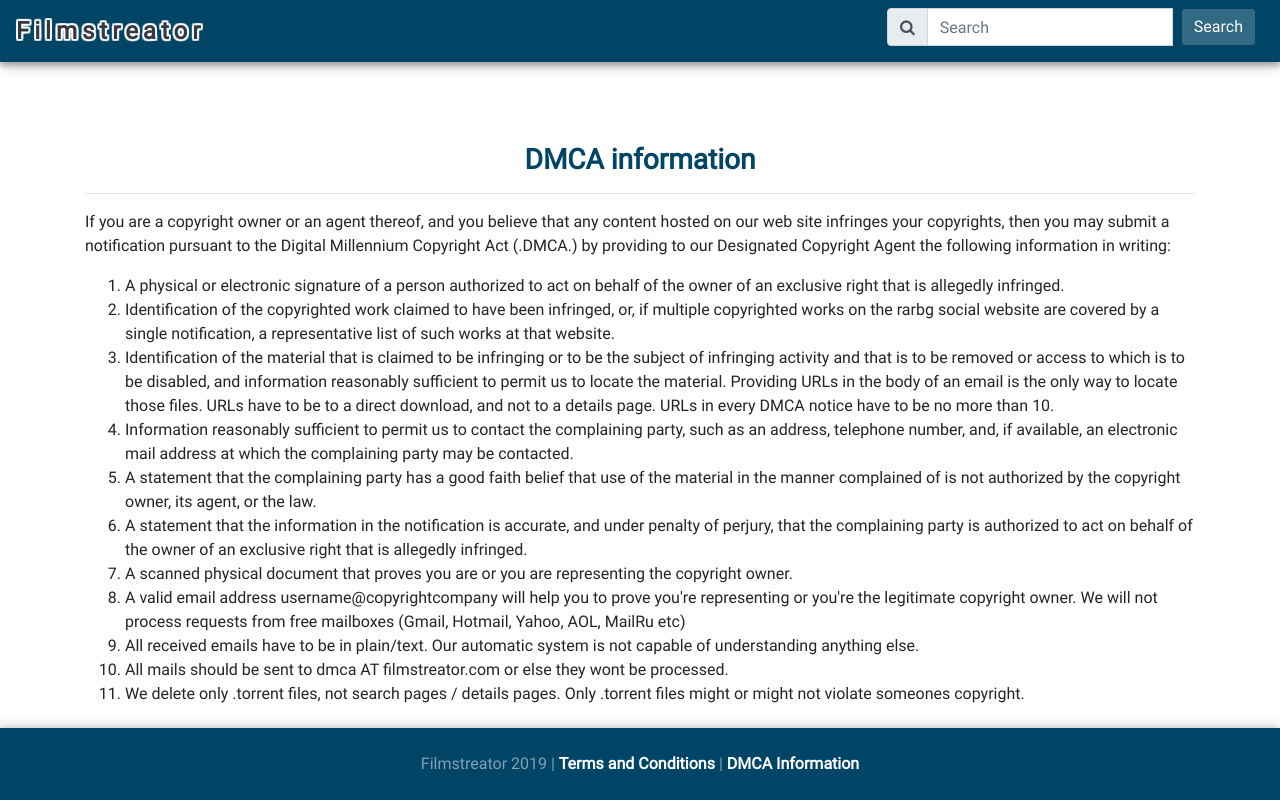
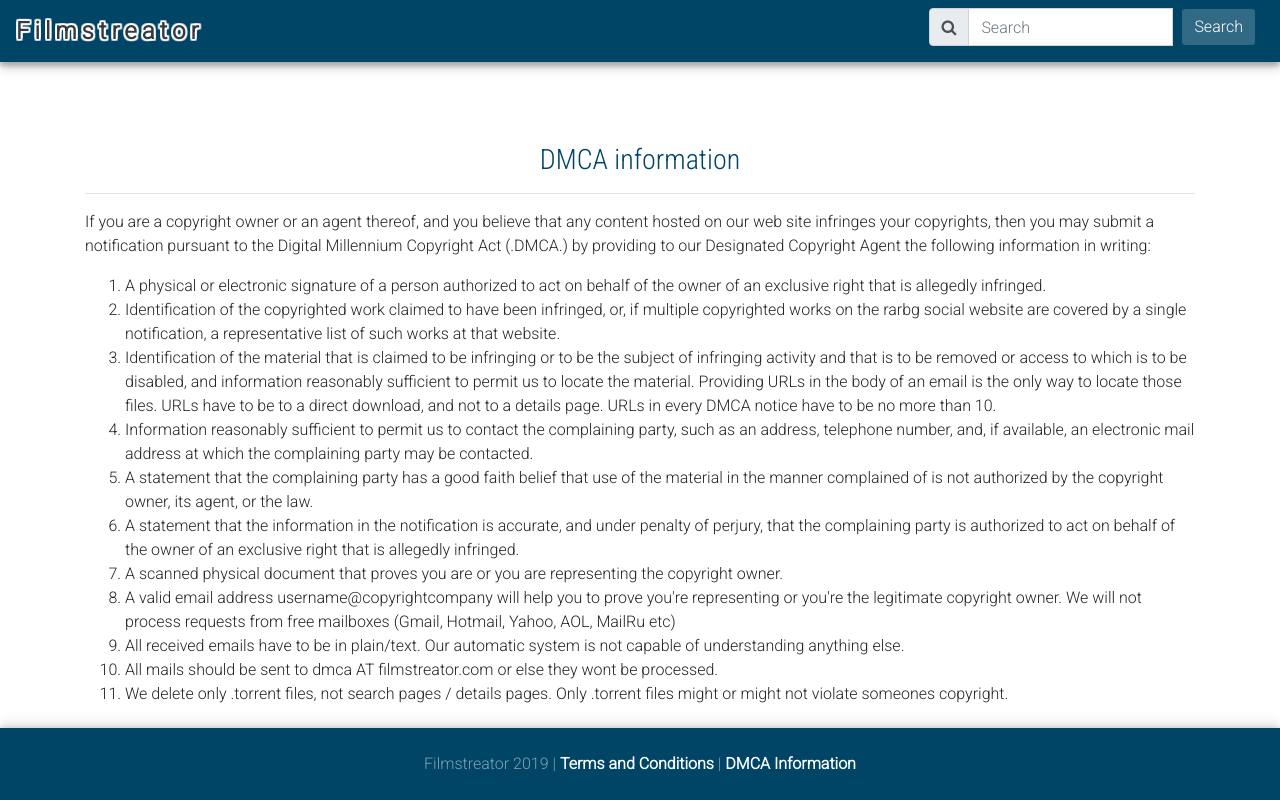
Before and after one commit to koyadovic/filmstreator, a Django app: template web/templates/web/dmca.html in a window 1280 px wide. Run offline with Django 3.2, Linux system fonts and the light colour scheme; the template is opened without the code that fills it, so the values that code supplies are empty; parts of the project's set-up code (start-up, migrations or seed data) failed here and were passed over; some libraries are stand-ins or nearby versions.

Commit message:
Font family Roboto and Roboto Condensed

```diff
--- a/web/static/web/css/roboto.css
+++ /dev/null
@@ -1,6 +0,0 @@
-@font-face {
-  font-family: 'Roboto';
-  font-style: normal;
-  font-weight: 400;
-  src: local('Roboto'), local('Roboto-Regular'), url(https://fonts.gstatic.com/s/roboto/v20/KFOmCnqEu92Fr1Mu4mxP.ttf) format('truetype');
-}
--- a/web/static/web/css/styles.14.css
+++ b/web/static/web/css/styles.14.css
@@ -30,7 +30,7 @@ footer#sticky-footer {
  */
 
 * {
-    font-family: 'Roboto';
+    font-family: 'Roboto', sans-serif;
 }
 
 @media (max-width: 575.98px) {
@@ -56,9 +56,14 @@ body {
     overflow-x: hidden;
     background: #fff;
 }
+
+h1, h2, h3, h4, h5, label {
+    font-family: 'Roboto Condensed', sans-serif;
+}
+
 h1, h2, h3 {
     color: #046;
-    font-weight: 800;
+    font-weight: 300;
 }
 
 h1 {
@@ -406,6 +411,19 @@ a.secondary:hover {
 
 .readable-text {
     text-shadow:
+        0.05em 0 #0007,
+        0 0.05em #0007,
+        -0.05em 0 #0007,
+        0 -0.05em #0007,
+        -0.05em -0.05em #0007,
+        -0.05em 0.05em #0007,
+        0.05em -0.05em #0007,
+        0.05em 0.05em #0007;
+}
+
+/*
+.readable-text {
+    text-shadow:
         0.05em 0 black,
         0 0.05em black,
         -0.05em 0 black,
@@ -415,6 +433,8 @@ a.secondary:hover {
         0.05em -0.05em black,
         0.05em 0.05em black;
 }
+ */
+
 
 nav .active {
     background: #99b4c1;
--- a/web/templates/web/base.html
+++ b/web/templates/web/base.html
@@ -15,11 +15,12 @@
         <meta name="author" content="SitePoint">
         <meta name="viewport" content="width=device-width, initial-scale=1, shrink-to-fit=no">
         <link rel="stylesheet" href="https://stackpath.bootstrapcdn.com/font-awesome/4.7.0/css/font-awesome.min.css">
-        <link href='{% static "web/css/roboto.css" %}' rel='stylesheet'>
         <link rel="stylesheet" href="{% static "web/css/bootstrap.min.css" %}" integrity="sha384-ggOyR0iXCbMQv3Xipma34MD+dH/1fQ784/j6cY/iJTQUOhcWr7x9JvoRxT2MZw1T" crossorigin="anonymous">
         <link rel="stylesheet" href="{% static "web/css/styles.14.css" %}">
         <link rel="shortcut icon" href="{% static "web/img/favicon.png" %}" type="image/x-icon">
         <link rel="icon" href="{% static "web/img/favicon.png" %}" type="image/x-icon">
+        <link href="https://fonts.googleapis.com/css?family=Roboto:100,300&display=swap" rel="stylesheet">
+        <link href="https://fonts.googleapis.com/css?family=Roboto Condensed:100,300&display=swap" rel="stylesheet">
     {% block head_extra %}
     {% endblock %}
     {% block head_extra_js %}
```
